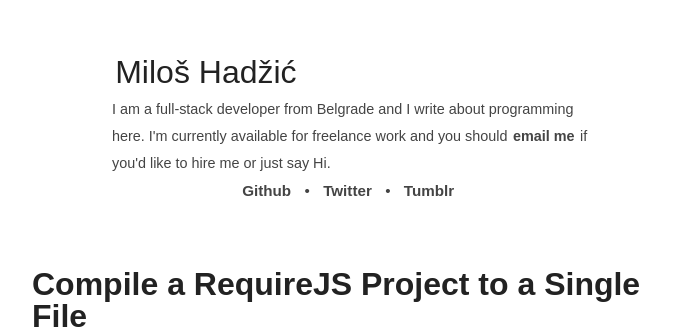
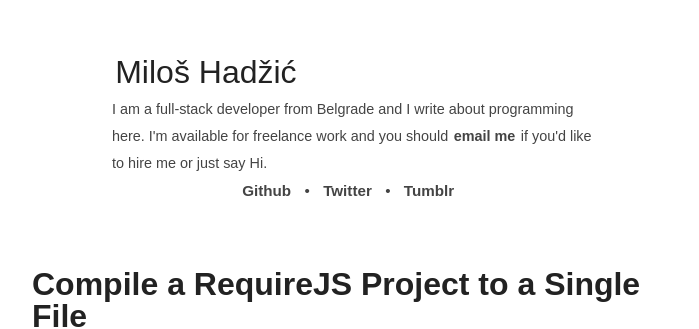
Before and after one commit to miloshadzic/miloshadzic.github.com, a Jekyll site: the page built from index.html, in a window 1280 px wide and 900 px high. Shown: the top 329 px of the window, without its empty margins (288-987 px from the left). Built offline with Jekyll 4.4.1, drawn with Linux system fonts in a browser that asks for light colours; Markdown is read by kramdown in place of the engine named in the settings.

```diff
--- a/_includes/header.html
+++ b/_includes/header.html
@@ -2,8 +2,8 @@
   <h1><a href='/' itemprop="name">Miloš Hadžić</a></h1>
   <p>
     I am a full-stack developer from Belgrade and I write
-    about programming here. I'm currently available for freelance work and you
-    should <a href='mailto:me@miloshadzic.com'>email me</a> if you'd like to
+    about programming here. I'm available for freelance work and you
+    should <a href='mailto:milos@rightfold.io'>email me</a> if you'd like to
     hire me or just say Hi.
   </p>
   <ul>
@@ -15,7 +15,7 @@
   </ul>
   <meta itemprop="givenName" content="Miloš" />
   <meta itemprop="familyName" content="Hadžić" />
-  <meta itemprop="email" content="me@miloshadzic.com" />
+  <meta itemprop="email" content="milos@rightfold.io" />
   <meta itemprop="url" content="http://miloshadzic.com" />
   <div itemprop="address" itemscope itemtype="http://schema.org/PostalAddress">
     <meta itemscope="addressLocality" content="Beograd" />
```
